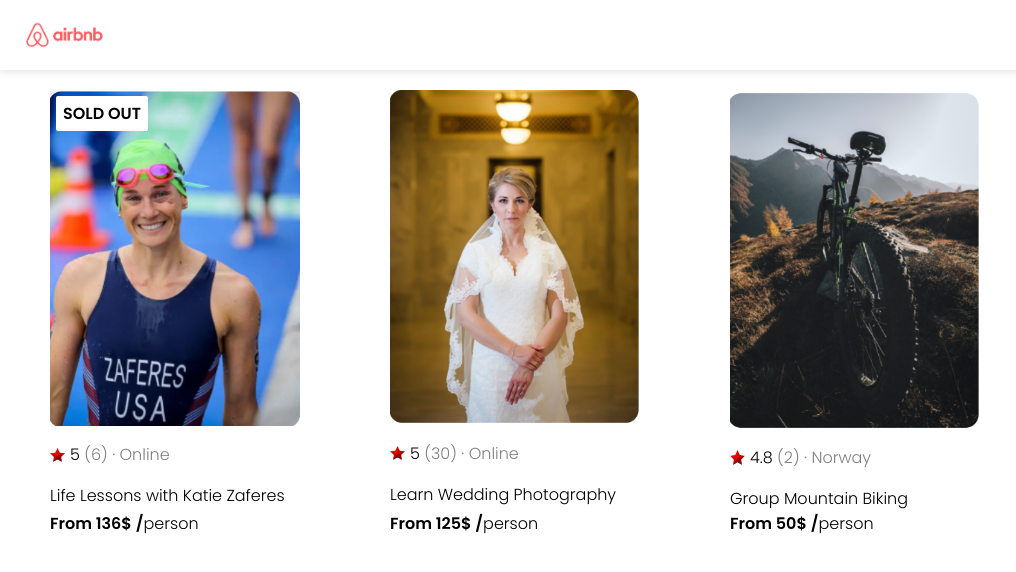
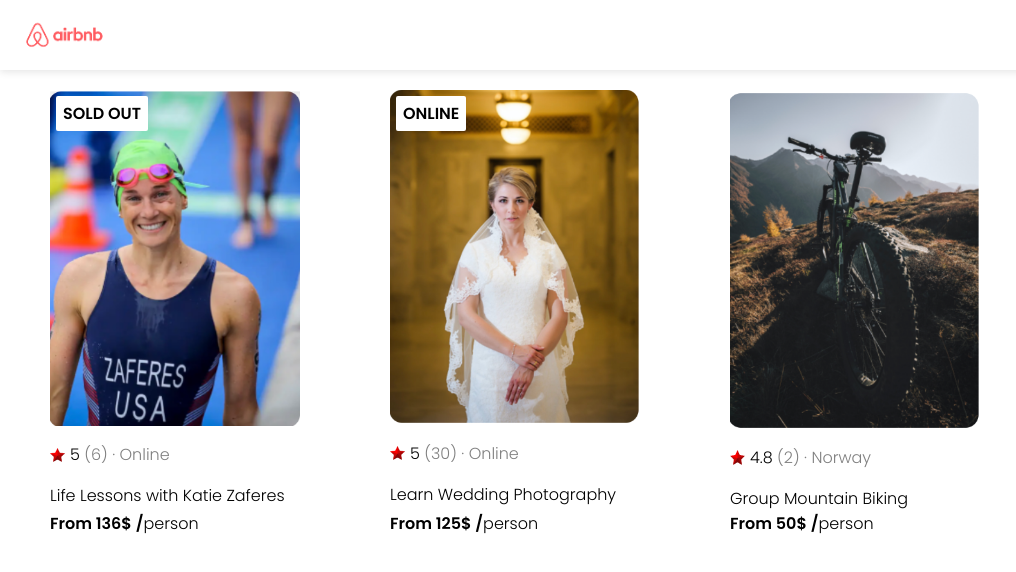
Before and after one commit to ktam512/react-projects, a React (Vite) app in the folder airbnb-experiences-clone/: page / in a window 1280 px wide. Shown: the top 572 px of the page, without its empty margins (0-1016 px from the left). Built offline with nearby package versions, Linux system fonts and the light colour scheme.

Commit message:
Add the condition to the badge displayed on card by javascript Now, if the activities is sold out or online, it will display that as a badge on top of the card

```diff
--- a/airbnb-experiences-clone/components/Card.jsx
+++ b/airbnb-experiences-clone/components/Card.jsx
@@ -20,9 +20,15 @@
 */
 
 export default function Card( props) {
+    let badgeText
+    if(props.openSpots === 0){
+        badgeText = "SOLD OUT"
+    }else if (props.location == "Online"){
+        badgeText = "ONLINE"
+    }
     return (
         <div className = "card">
-            {props.openSpots === 0 && <div className = "card--badge">SOLD OUT</div>}
+            {badgeText && <div className = "card--badge">{badgeText}</div>}
             <img src = {"../images/" + props.img} className = "card--photo"></img>
             <div className = "card--review">
                 <img src = "../images/red-star.png" className = "card--review_star"></img>
```
